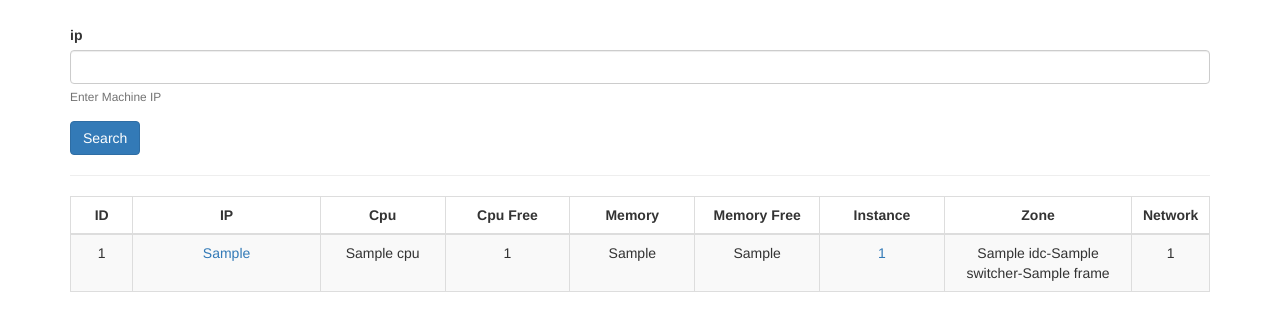
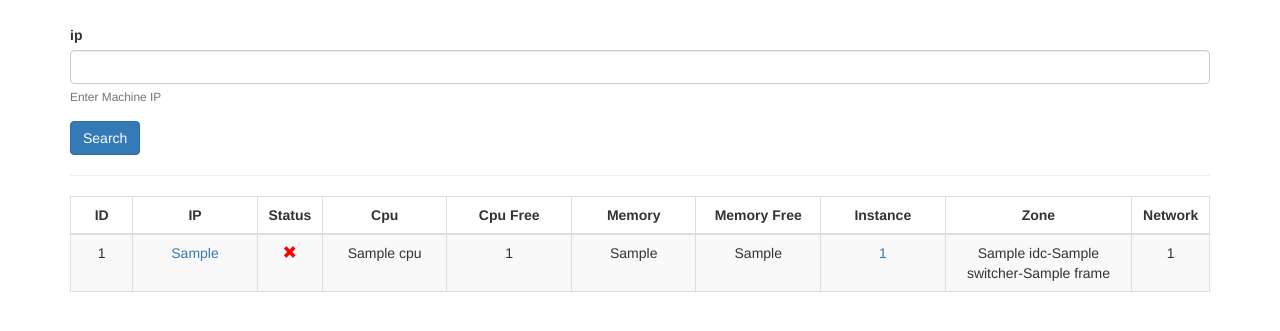
Before and after one commit to zhangyi-zjuer/paas-portal, a Flask app: template app/servers/admin/templates/machine.html in a window 1280 px wide. Shown: the part 61-392 px from the top of the page. Run offline with Flask 2, Linux system fonts and the light colour scheme; tables that the repository leaves empty hold one stand-in row (values such as "Sample post"); the template is opened without the code that fills it: values that come from a table or form of the project are taken from there, most other values are stand-ins (such as "Sample title", 1, 10 or a date in 2020); parts of the project's set-up code (start-up, migrations or seed data) failed here and were passed over; some libraries are stand-ins or nearby versions.

Commit message:
add actual status

```diff
--- a/app/servers/admin/templates/machine.html
+++ b/app/servers/admin/templates/machine.html
@@ -9,7 +9,8 @@
             <thead>
             <tr>
                 <th class="mid-td" style="width: 5%">ID</th>
-                <th class="mid-td" style="width: 15%">IP</th>
+                <th class="mid-td" style="width: 10%">IP</th>
+                <th class="mid-td" style="width: 5%">Status</th>
                 <th class="mid-td" style="width: 10%">Cpu</th>
                 <th class="mid-td" style="width: 10%">Cpu Free</th>
                 <th class="mid-td" style="width: 10%">Memory</th>
@@ -28,6 +29,18 @@
 
                     <td class="mid-td">
                         <a href='{{ url_for('admin.show_agent', machine_id=machine.id) if machine.basic.instance_num else "" }}'> {{ machine.ip }}</a>
+                    </td>
+
+                    <td class="mid-td">
+                        {% if machine.is_running %}
+                            <font color="green">
+                                <span class="glyphicon glyphicon-ok"></span>
+                            </font>
+                        {% else %}
+                            <font color="red">
+                                <span class="glyphicon glyphicon-remove"></span>
+                            </font>
+                        {% endif %}
                     </td>
 
                     <td class="mid-td">
--- a/app/servers/admin/views.py
+++ b/app/servers/admin/views.py
@@ -8,7 +8,7 @@ from flask.ext.login import login_required
 import app.utils.dbUtil as DbUtil
 from app.models.database import *
 from app.servers.admin.forms import *
-from app.utils.paasUtil import format_num, get_agent_info
+from app.utils.paasUtil import format_num, get_agent_info, send_head_request
 from config import INSTANCE_STATUA_1
 
 
@@ -36,6 +36,7 @@ def machines():
         machine.basic, machine.instances, machine.groups = get_agent_info(machine.agent)
         machine.format_disk = format_num(machine.disk)
         machine.format_memory = format_num(machine.memory)
+        machine.is_running = True if send_head_request(machine.ip + ':8080', '/') == 200 else False
 
     ips = '["' + '","'.join([machine.ip for machine in Machine.query.all()]) + '"]'
 
@@ -119,6 +120,9 @@ def instances():
     statuses = {}
     for instance in instances:
         instance.status_desc = INSTANCE_STATUA_1[instance.status]
+
+        instance.is_running = True if send_head_request(instance.instance_ip + ':8080', '/inspect/healthcheck') == 200 else False
+
         total += 1
 
         if not (instance.status, instance.status_desc) in statuses:
```
Also changed, not shown: app/servers/admin/templates/instance.html (+18 -4 lines), app/utils/paasUtil.py (+11 -1 lines).
